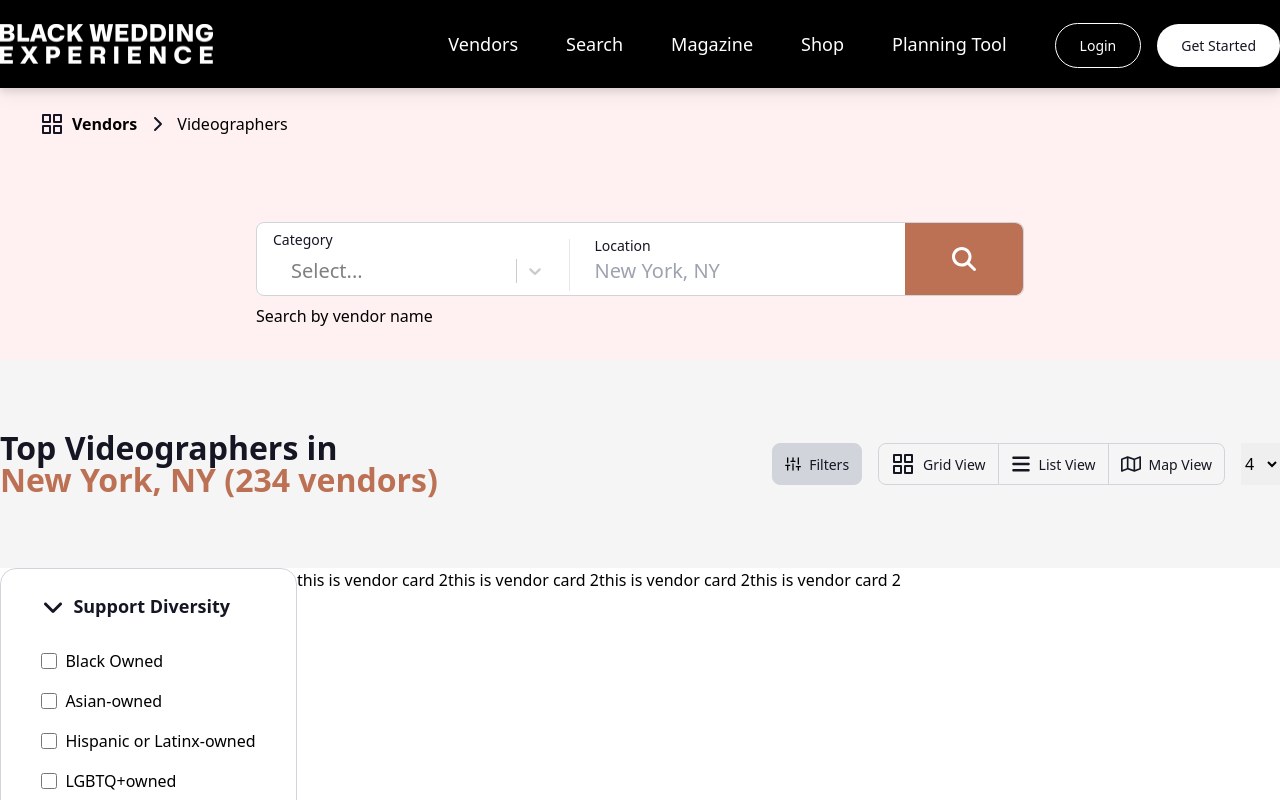
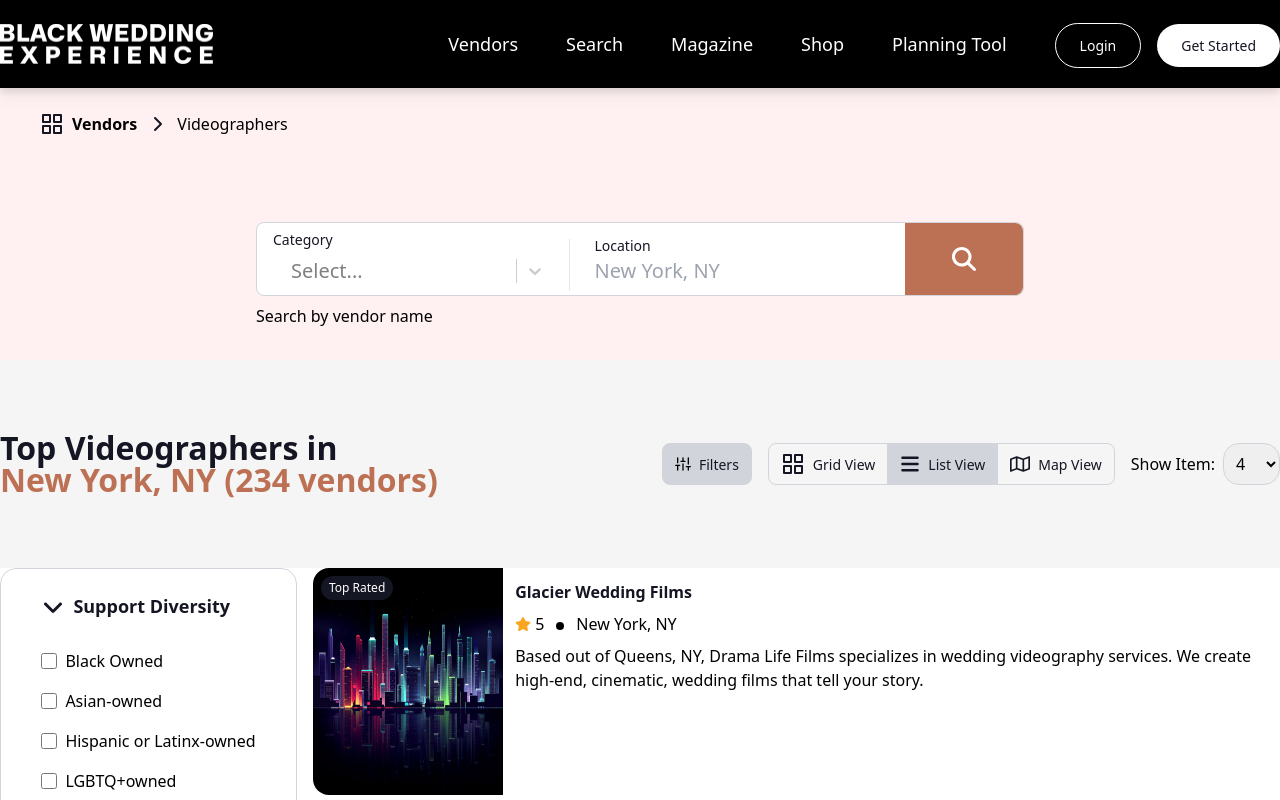
Before and after one commit to Monower/black-wedding, a React (Vite) app: page /vendor-search in a window 1280 px wide. Both pictures are taken after a click on the button "List View". Shown: the top 800 px of the page. Built offline with nearby package versions, Linux system fonts and the light colour scheme; a web font is replaced by a local one.

Commit message:
worked on grid, list and map view button

```diff
--- a/src/components/Navbar.jsx
+++ b/src/components/Navbar.jsx
@@ -31,7 +31,7 @@ const Navbar = () => {
     return (
       <>
         <nav
-          className={`fixed top-0 left-0 right-0 py-2 lg:py-6 z-10 ${
+          className={`fixed top-0 left-0 right-0 py-2 lg:py-6 z-50 ${
             bgColor ? "bg-black drop-shadow-lg" : "bg-black drop-shadow-lg"
           } ${visible ? "" : "hidden"}`}
         >
--- a/src/components/Vendor/VendorCard.jsx
+++ b/src/components/Vendor/VendorCard.jsx
@@ -1,16 +1,18 @@
 import { memo, useState, useEffect } from "react";
 
 const VendorCard = memo(({ image, title, rating, address, description, topRated }) => {
-  const [animate, setAnimate] = useState(true);
+  // const [animate, setAnimate] = useState(true);
 
-    useEffect(() => {
+    /* useEffect(() => {
       setTimeout(() => {
         setAnimate(false);
       }, 1000);
-    }, []);
+    }, []); */
+
+  /* ${animate ? 'opacity-0' : 'opacity-100'} */
     return (
       <>
-        <a href="#" className={`transition-all duration-500 ${animate ? 'opacity-0' : 'opacity-100'}` }>
+        <a href="#" className={`transition-all duration-500 ` }>
           <div className="relative">
             <img
               className="rounded-t-2xl w-full h-[8em] lg:h-[14.1875em] group-hover:scale-110 transition-all duration-500"
--- a/src/components/Vendor/VendorCard2.jsx
+++ b/src/components/Vendor/VendorCard2.jsx
@@ -1,5 +1,49 @@
-const VendorCard2 = () => {
-    return 'this is vendor card 2';
+import { Link } from "react-router-dom";
+
+const VendorCard2 = ({ image, title, rating, address, description, topRated }) => {
+    return (<>
+        <Link to={"#"} className="flex bg-white hover:drop-shadow-lg rounded-2xl">
+            <div className="relative w-[30%]">
+                <img
+                    className="rounded-l-2xl w-full h-[8em] lg:h-[14.1875em] group-hover:scale-110 transition-all duration-500"
+                    src={image}
+                    alt="Black Weddings"
+                    loading="lazy"
+                />
+                {topRated && (
+                    <span className="absolute top-2 left-2 px-2 py-1 bg-brandBlack text-white font-medium rounded-full text-xs">
+                        Top Rated
+                    </span>
+                )}
+            </div>
+            <div className="p-3 flex flex-col gap-2">
+                <div className="pb-1 lg:pb-0">
+                    <p className="font-bold text-brandBlack text-xs lg:text-base pb-2">
+                        {title}
+                    </p>
+                    <div className="flex items-center gap-1">
+                        <svg
+                            className="fill-[#F9A51F] h-4 w-4"
+                            xmlns="http://www.w3.org/2000/svg"
+                            viewBox="0 0 576 512"
+                        >
+                            <path d="M316.9 18C311.6 7 300.4 0 288.1 0s-23.4 7-28.8 18L195 150.3 51.4 171.5c-12 1.8-22 10.2-25.7 21.7s-.7 24.2 7.9 32.7L137.8 329 113.2 474.7c-2 12 3 24.2 12.9 31.3s23 8 33.8 2.3l128.3-68.5 128.3 68.5c10.8 5.7 23.9 4.9 33.8-2.3s14.9-19.3 12.9-31.3L438.5 329 542.7 225.9c8.6-8.5 11.7-21.2 7.9-32.7s-13.7-19.9-25.7-21.7L381.2 150.3 316.9 18z" />
+                        </svg>
+                        <p className="text-xs lg:text-base">{rating}</p>
+                        <svg
+                            className="fill-black h-1 lg:h-2 w-1 lg:w-2 mt-1 mx-0 lg:mx-2"
+                            xmlns="http://www.w3.org/2000/svg"
+                            viewBox="0 0 512 512"
+                        >
+                            <path d="M256 512A256 256 0 1 0 256 0a256 256 0 1 0 0 512z" />
+                        </svg>
+                        <p className="text-xs lg:text-base">{address}</p>
+                    </div>
+                </div>
+                <p className="line-clamp-2 text-xs lg:text-base">{description}</p>
+            </div>
+        </Link>
+    </>)
 };
 
 
--- a/src/pages/Search.jsx
+++ b/src/pages/Search.jsx
@@ -292,7 +292,7 @@ const Search = () => {
                             <div className="flex border border-gray-300 rounded-lg">
                                 <button onClick={() => {
                                     setViewType('grid')
-                                }} className="flex items-center gap-2 border-r border-r-gray-300 px-3 py-2  hover:bg-gray-300 text-brandBlack text-[14px] transition-all duration-500 rounded-l-lg">
+                                }} className={ `flex items-center gap-2 border-r border-r-gray-300 px-3 py-2  hover:bg-gray-300 text-brandBlack text-[14px] transition-all duration-500 rounded-l-lg ${ viewType === 'grid' ? 'bg-gray-300' : '' }` }>
                                     <span>
                                         <svg width="24" height="24" viewBox="0 0 24 24" fill="none" xmlns="http://www.w3.org/2000/svg">
                                             <path d="M10 3H3V10H10V3Z" stroke="#151623" stroke-width="2" stroke-linecap="round" stroke-linejoin="round" />
@@ -307,7 +307,7 @@ const Search = () => {
                                 </button>
                                 <button onClick={() => {
                                     setViewType('list')
-                                }} className="flex items-center gap-2 border-r border-gray-300 px-3 py-2  hover:bg-gray-300 text-brandBlack text-[14px] transition-all duration-500">
+                                }} className={`flex items-center gap-2 border-r border-gray-300 px-3 py-2  hover:bg-gray-300 text-brandBlack text-[14px] transition-all duration-500 ${ viewType === 'list' ? 'bg-gray-300' : '' }`}>
                                     <span>
                                         <svg className="fill-current w-5 h-5" xmlns="http://www.w3.org/2000/svg" viewBox="0 0 448 512"><path d="M0 96C0 78.3 14.3 64 32 64H416c17.7 0 32 14.3 32 32s-14.3 32-32 32H32C14.3 128 0 113.7 0 96zM0 256c0-17.7 14.3-32 32-32H416c17.7 0 32 14.3 32 32s-14.3 32-32 32H32c-17.7 0-32-14.3-32-32zM448 416c0 17.7-14.3 32-32 32H32c-17.7 0-32-14.3-32-32s14.3-32 32-32H416c17.7 0 32 14.3 32 32z" /></svg>
                                     </span>
@@ -317,7 +317,7 @@ const Search = () => {
                                 </button>
                                 <button onClick={() => {
                                     setViewType('map')
-                                }} className="flex items-center gap-2  px-3 py-2  hover:bg-gray-300 text-brandBlack text-[14px] transition-all duration-500 rounded-r-lg">
+                                }} className={`flex items-center gap-2  px-3 py-2  hover:bg-gray-300 text-brandBlack text-[14px] transition-all duration-500 rounded-r-lg ${ viewType === 'map' ? 'bg-gray-300' : '' }`}>
                                     <span>
                                         <svg className="w-5 h-5 fill-current" xmlns="http://www.w3.org/2000/svg" viewBox="0 0 576 512"><path d="M565.6 36.2C572.1 40.7 576 48.1 576 56V392c0 10-6.2 18.9-15.5 22.4l-168 64c-5.2 2-10.9 2.1-16.1 .3L192.5 417.5l-160 61c-7.4 2.8-15.7 1.8-22.2-2.7S0 463.9 0 456V120c0-10 6.1-18.9 15.5-22.4l168-64c5.2-2 10.9-2.1 16.1-.3L383.5 94.5l160-61c7.4-2.8 15.7-1.8 22.2 2.7zM48 136.5V421.2l120-45.7V90.8L48 136.5zM360 422.7V137.3l-144-48V374.7l144 48zm48-1.5l120-45.7V90.8L408 136.5V421.2z" /></svg>
                                     </span>
@@ -326,19 +326,22 @@ const Search = () => {
                                     </span>
                                 </button>
                             </div>
-                            <select onChange={(e) => setShowItem(e.target.value)} name="itemNumber" id="itemNumber">
-                                <option value="4">4</option>
-                                <option value="8">8</option>
-                                <option value="12">12</option>
-                            </select>
+                            <div className="flex items-center gap-2">
+                                <label htmlFor="itemNumber">Show Item:</label>
+                                <select onChange={(e) => setShowItem(e.target.value)} name="itemNumber" id="itemNumber" className="border border-gray-300 rounded-2xl p-2">
+                                    <option value="4">4</option>
+                                    <option value="8">8</option>
+                                    <option value="12">12</option>
+                                </select>
+                            </div>
                         </div>
                     </div>
                 </div>
-                <div className="container mx-auto pb-[2.875em] flex">
+                <div className="container mx-auto pb-[2.875em] flex gap-4">
                     {
                         showfilter && (
-                            <div>
-                                <form className="min-w-[18.5625em] border border-gray-300 rounded-2xl p-6 flex flex-col items-center">
+                            <div className="">
+                                <form className="min-w-[18.5625em] border border-gray-300 rounded-2xl p-6 flex flex-col items-center sticky top-24 z-10">
                                     <div>
                                         <h3 className="text-[18px] font-bold text-brandBlack flex items-center gap-2 pb-[1.625em]">
                                             <span>
@@ -413,7 +416,30 @@ const Search = () => {
                                     )
                                 } else if (viewType == 'list') {
                                     return (
-                                        <VendorCard2 />
+                                        <VendorCard2
+                                            image={item.image}
+                                            topRated={item.topRated}
+                                            title={item.title}
+                                            rating={item.rating}
+                                            address={item.address}
+                                            description={item.description}
+                                        />
+                                    )
+                                } else {
+                                    return (
+                                        <div
+                                            key={index}
+                                            className="w-[45%] lg:w-[22%] bg-white hover:drop-shadow-lg  rounded-2xl transition-all transform duration-500 pb-3 group overflow-hidden"
+                                        >
+                                            <VendorCard
+                                                image={item.image}
+                                                topRated={item.topRated}
+                                                title={item.title}
+                                                rating={item.rating}
+                                                address={item.address}
+                                                description={item.description}
+                                            />
+                                        </div>
                                     )
                                 }
                             })
```
